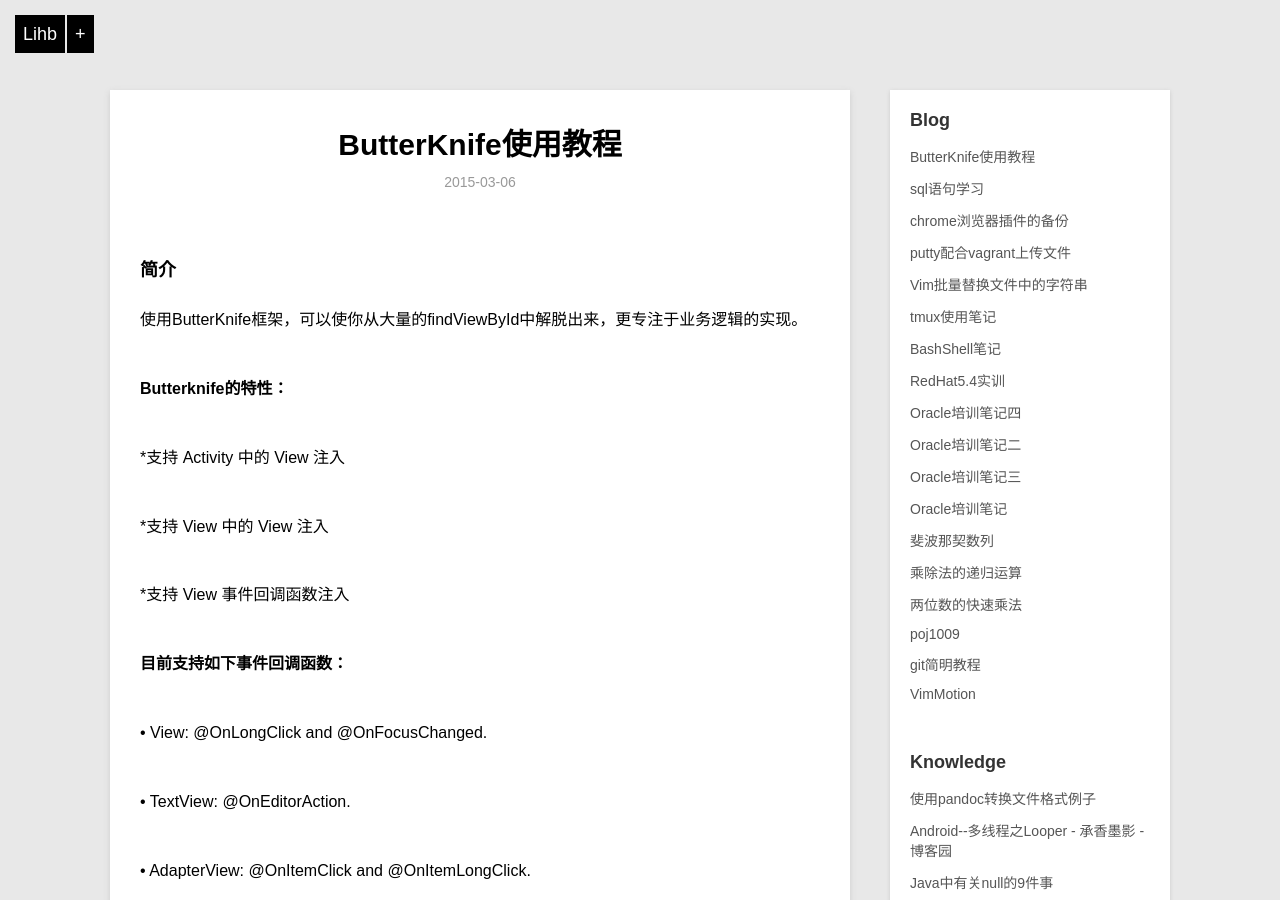
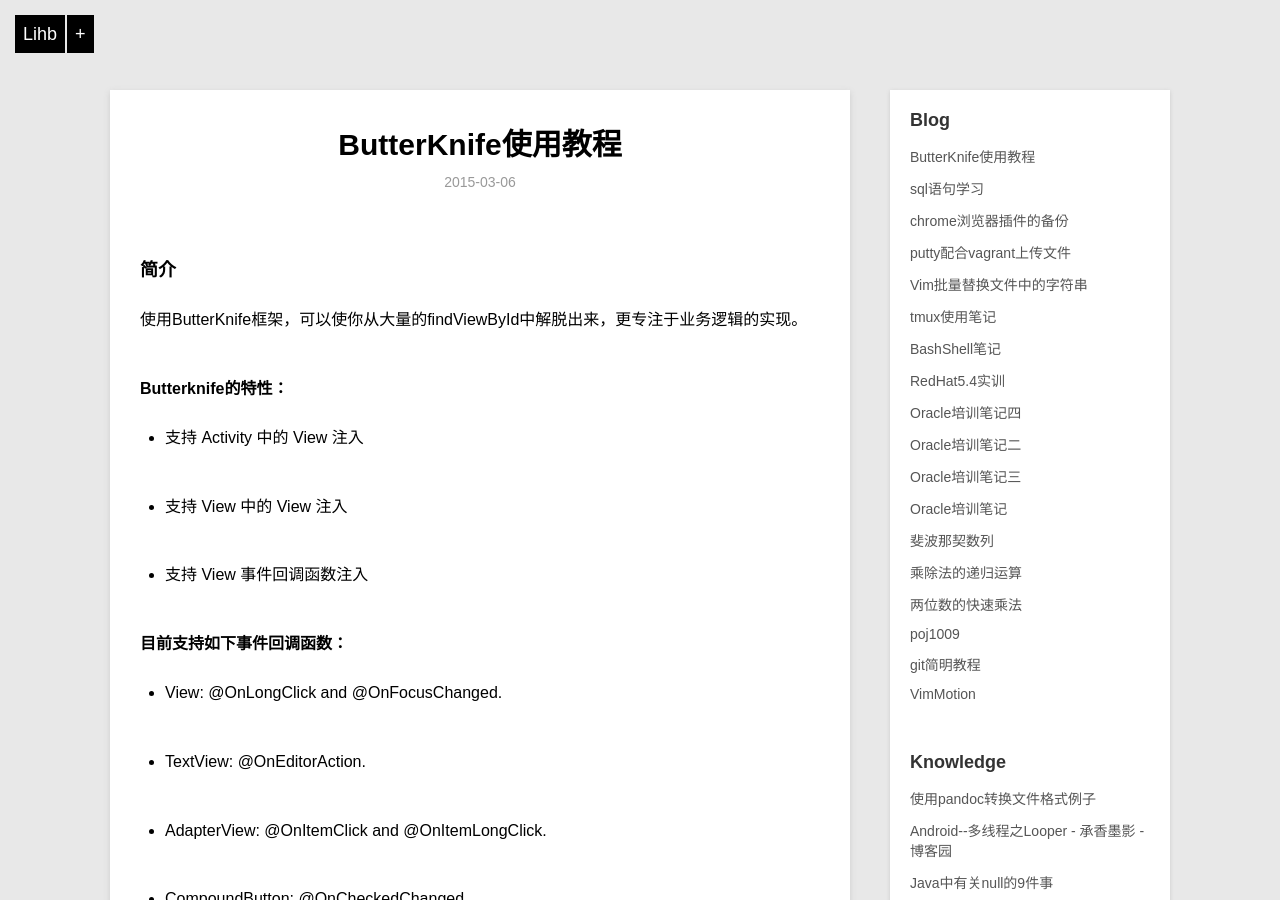
Before and after one commit to lihb/lihb.github.com, a Jekyll site: the page built from _posts/blog/2015-03-06-ButterKnife使用教程.md, in a window 1280 px wide and 900 px high. Built offline with Jekyll 4.4.1, drawn with Linux system fonts in a browser that asks for light colours; Markdown is read by kramdown in place of the engine named in the settings; part of the change alters nothing that is shown; some of the changed text lies outside the part shown.

Commit message:
修改文章-butterknife的使用

```diff
--- a/_posts/blog/2015-03-06-ButterKnife使用教程.md
+++ b/_posts/blog/2015-03-06-ButterKnife使用教程.md
@@ -11,21 +11,21 @@ category: blog
 
 **Butterknife的特性：**
 
-*支持 Activity 中的 View 注入
+* 支持 Activity 中的 View 注入
 
-*支持 View 中的 View 注入
+* 支持 View 中的 View 注入
 
-*支持 View 事件回调函数注入
+* 支持 View 事件回调函数注入
 
 **目前支持如下事件回调函数：**
 
-•	View: @OnLongClick and @OnFocusChanged.
+- View: @OnLongClick and @OnFocusChanged.
 
-•	TextView: @OnEditorAction.
+- TextView: @OnEditorAction.
 
-•	AdapterView: @OnItemClick and @OnItemLongClick.
+- AdapterView: @OnItemClick and @OnItemLongClick.
 
-•	CompoundButton: @OnCheckedChanged.
+- CompoundButton: @OnCheckedChanged.
 
 ### 安装及配置
 
```
